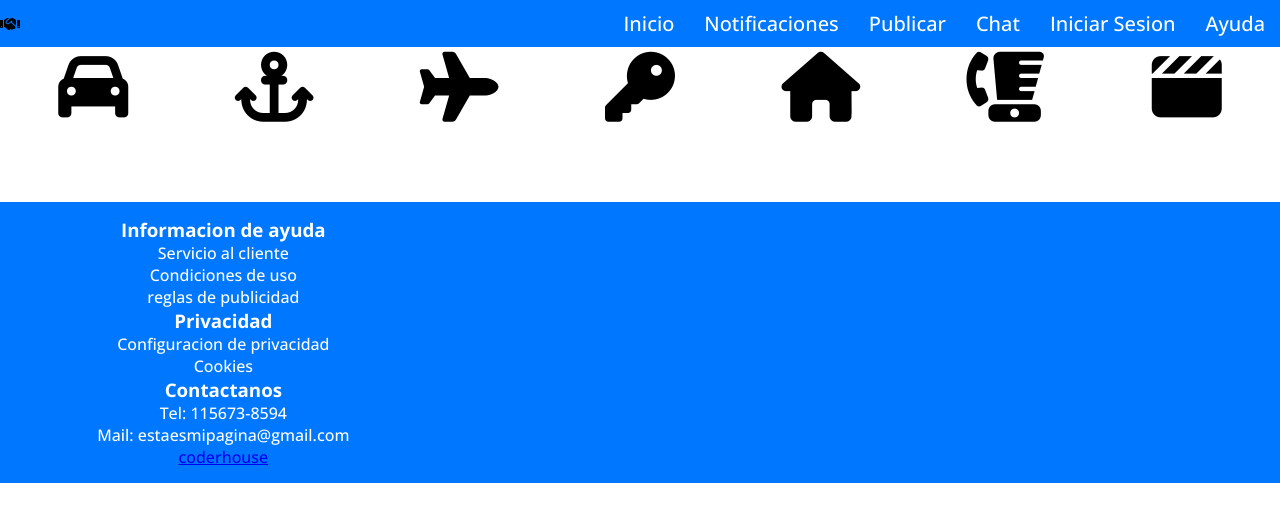
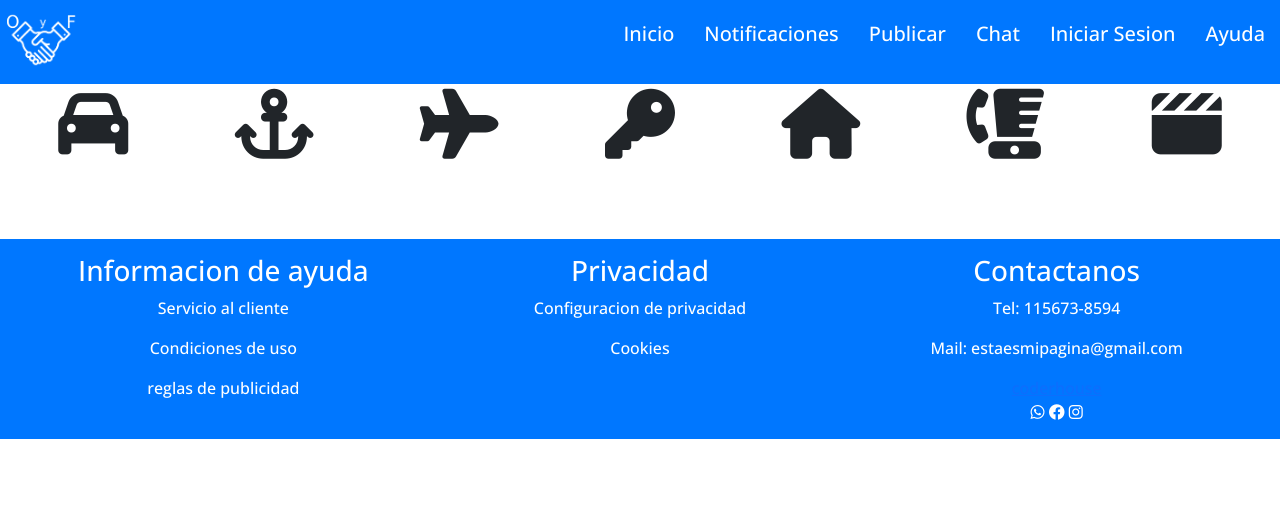
Before and after one commit to scurino/proyecto-coder-santiago-curino, a website: page pages/publicar.html in a window 1280 px wide. Drawn offline with nearby package versions, Linux system fonts and the light colour scheme.

Commit message:
pie de pagina

```diff
--- a/pages/publicar.html
+++ b/pages/publicar.html
@@ -3,14 +3,15 @@
 <head>
     <meta charset="UTF-8">
     <meta name="viewport" content="width=device-width, initial-scale=1.0">
-    <title>¿Que desea publicar?</title>
+    <title>Oferta y Demanda</title>
     <link rel="stylesheet" href="https://cdnjs.cloudflare.com/ajax/libs/font-awesome/6.4.0/css/all.min.css" integrity="sha512-iecdLmaskl7CVkqkXNQ/ZH/XLlvWZOJyj7Yy7tcenmpD1ypASozpmT/E0iPtmFIB46ZmdtAc9eNBvH0H/ZpiBw==" crossorigin="anonymous" referrerpolicy="no-referrer" />
+    <link class="icono-pag" rel="shortcut icon" href="../multimedia/img/oyf-n.png">
+    <link href="https://cdn.jsdelivr.net/npm/bootstrap@5.3.1/dist/css/bootstrap.min.css" rel="stylesheet" integrity="sha384-4bw+/aepP/YC94hEpVNVgiZdgIC5+VKNBQNGCHeKRQN+PtmoHDEXuppvnDJzQIu9" crossorigin="anonymous">
     <link rel="stylesheet" href="../css/style.css">
-    <link rel="shortcut icon" href="./multimedia/img/stethoscope.png" type="image/x-icon">
 </head>
 <body>
     <nav class="navegador">
-        <i class="fa-solid fa-handshake"></i>
+        <img class="logo-oyf" src="../multimedia/img/logos/logo-oyf.png" alt="O y F">
         <i class="fa-solid fa-bars"></i>
         <ul>
             <li><a href="../index.html">Inicio</a></li>
@@ -35,26 +36,32 @@
             <i class="fa-solid fa-clapperboard"></i>
         </div>
     </main>
-    <footer class="pie-de-pagina">
-        <div id="ayuda" class="info-ayuda">
-            <div>
+    <footer>
+        <div class="pie-de-pagina" id="ayuda">
+            <div class="info-ayuda">
                 <h3>Informacion de ayuda</h3>
                 <p>Servicio al cliente</p>
                 <p>Condiciones de uso</p>
                 <p>reglas de publicidad</p>
             </div>
-            <div>
+            <div class="privacidad">
                 <h3>Privacidad</h4>
                 <p>Configuracion de privacidad</p>
                 <p>Cookies</p>
             </div>
-            <div>
+            <div class="contactanos">
                 <h3>Contactanos</h4>
                 <p>Tel: 115673-8594</p>
                 <p>Mail: estaesmipagina@gmail.com</p>
                 <a href="https://www.coderhouse.com/" target="_blank">coderhouse</a>
+                <div>
+                    <i class="fa-brands fa-whatsapp"></i>
+                    <i class="fa-brands fa-facebook"></i>
+                    <i class="fa-brands fa-instagram"></i>
+                </div>
             </div>
         </div>
     </footer>
+    <script src="https://cdn.jsdelivr.net/npm/bootstrap@5.3.1/dist/js/bootstrap.bundle.min.js" integrity="sha384-HwwvtgBNo3bZJJLYd8oVXjrBZt8cqVSpeBNS5n7C8IVInixGAoxmnlMuBnhbgrkm" crossorigin="anonymous"></script>
 </body>
 </html>
--- a/scss/style.scss
+++ b/scss/style.scss
@@ -172,6 +172,9 @@
     width: auto;
     text-align: center;
 }
+.pie-de-pagina .contactanos .coder{
+    color: white;
+  }
 @media(max-width:920px){
     .pie-de-pagina{
         grid-template-columns: repeat(2, 1fr);
```
Also changed, not shown: index.html (+2 -2 lines), pages/chat.html (+15 -7 lines), pages/iniciar-sesion.html (+15 -9 lines), pages/notificaciones.html (+15 -8 lines), css/style.css, 1 other file. Lines whose indentation alone changed are shown as unchanged.
